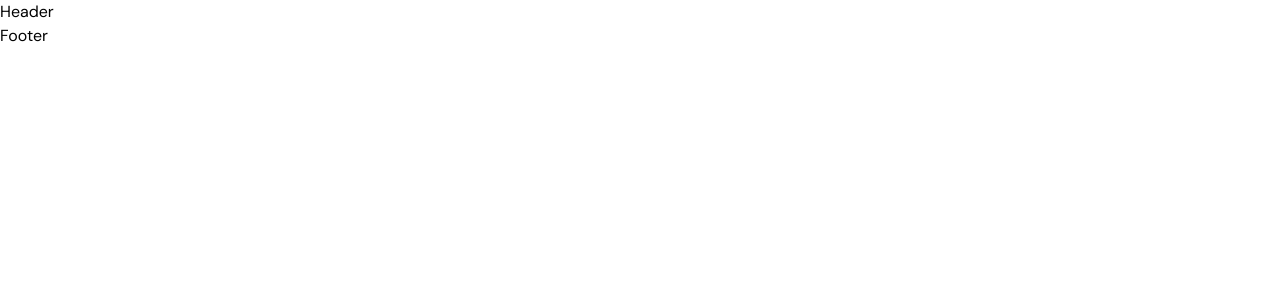
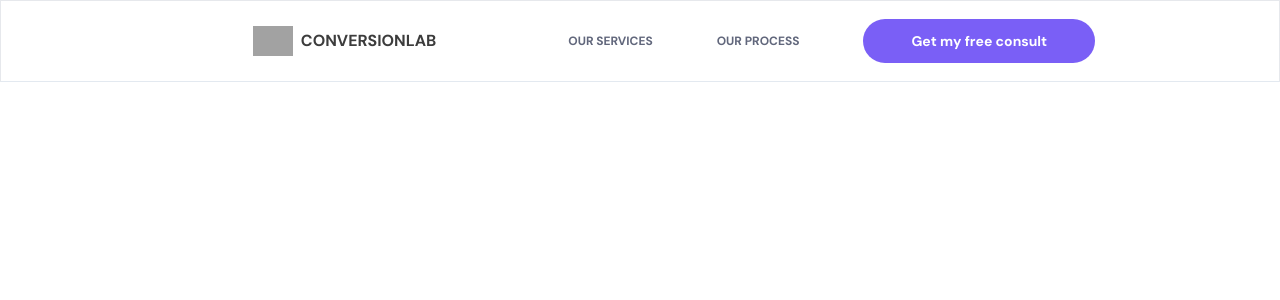
Before and after one commit to alfredodr/conversion-lab-landing-page, a Next.js app: page / in a window 1280 px wide. Shown: the top 300 px of the page. Built offline with nearby package versions, Linux system fonts and the light colour scheme; grey boxes are pictures that could not be loaded.

Commit message:
added header

```diff
--- a/components/common/Footer.tsx
+++ b/components/common/Footer.tsx
@@ -1,7 +1,7 @@
 import React from "react";
 
 const Footer = () => {
-  return <footer>Footer</footer>;
+  return <footer></footer>;
 };
 
 export default Footer;
--- a/components/common/Header.tsx
+++ b/components/common/Header.tsx
@@ -1,7 +1,69 @@
-import React from "react";
+import React, { useState, useEffect } from "react";
+import Image from "next/image";
+import Link from "next/link";
 
 const Header = () => {
-  return <header>Header</header>;
+  const [isVisible, setIsVisible] = useState(false);
+
+  useEffect(() => {
+    window.addEventListener("scroll", listenToScroll);
+    return () => window.removeEventListener("scroll", listenToScroll);
+  }, []);
+
+  const listenToScroll = () => {
+    const winScroll =
+      document.body.scrollTop || document.documentElement.scrollTop;
+
+    if (winScroll === 0) {
+      setIsVisible(false);
+    } else {
+      setIsVisible(true);
+    }
+  };
+
+  return (
+    <>
+      <header>
+        <nav
+          className={`bg-white z-10 fixed left-0 right-0 top-0 border border-solid border-b-slate-200 opacity-95  ${
+            isVisible
+              ? "transition-opacity ease-in delay-150"
+              : "opacity-0 transition-opacity ease-out delay-150"
+          }`}
+        >
+          <ul className="flex flex-col md:flex-row  m-0 p-0 list-none gap-1 md:gap-16 justify-center md:justify-center items-center h-48 md:h-20">
+            <li className="flex justify-center gap-2 items-center w-full md:w-3/12">
+              <Image
+                src={
+                  "https://d9hhrg4mnvzow.cloudfront.net/conversionlab.no/44b07cdf-logo-icon.svg"
+                }
+                alt={"conversion lab logo"}
+                width={40}
+                height={39}
+              />
+              <span className="text-base font-bold opacity-80">
+                CONVERSIONLAB
+              </span>
+            </li>
+            <li className="text-xs font-bold text-[#595F75] hidden md:block">
+              <Link href={"#"}>OUR SERVICES</Link>
+            </li>
+            <li className="text-xs font-bold text-[#595F75] hidden md:block">
+              <Link href={"#"}>OUR PROCESS</Link>
+            </li>
+            <li className="cursor-pointer bg-[rgba(115,87,246,1)] text-white rounded-full font-bold text-sm px-12 py-3 hover:bg-[#634cca] transition delay-300 duration-75 ease-in-out">
+              Get my free consult
+            </li>
+            <li className="visible  md:hidden">
+              <span className="text-xs text-[#595F75]">
+                No tricks, just friendly advice
+              </span>
+            </li>
+          </ul>
+        </nav>
+      </header>
+    </>
+  );
 };
 
 export default Header;
--- a/pages/index.tsx
+++ b/pages/index.tsx
@@ -1,3 +1,3 @@
 export default function Home() {
-  return <div></div>;
+  return <div className="h-[200rem]"></div>;
 }
```
